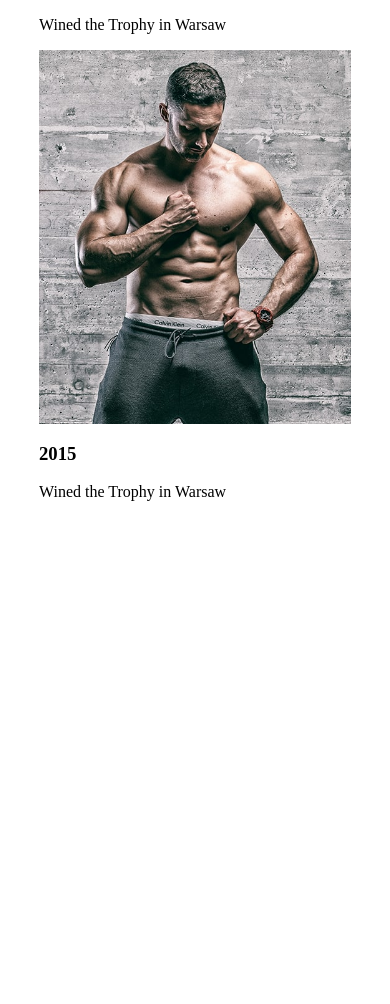
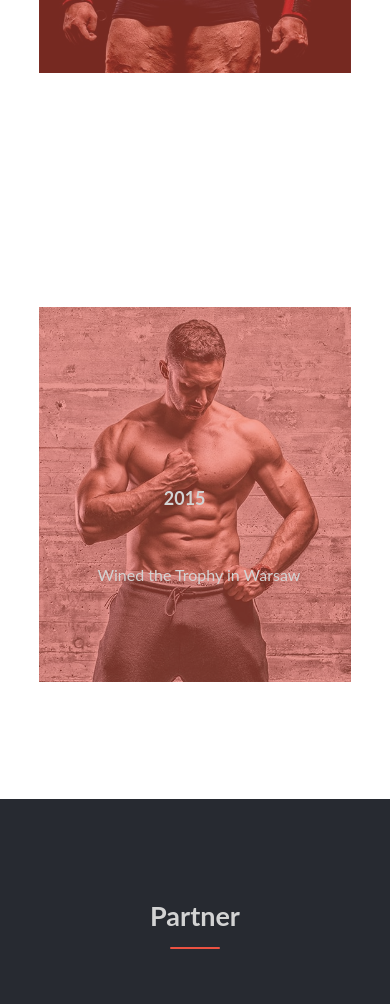
Before and after one commit to Rifat8080/mahadi_capstone_project_1, a website: page HTML pages/about.html in a window 390 px wide. Shown: the part 1525-2529 px from the top of the page. Before the commit the page ends 2074 px from the top, so only its background shows below. Drawn offline with Linux system fonts and the light colour scheme.

Commit message:
about mobile page done

```diff
--- a/HTML pages/about.html
+++ b/HTML pages/about.html
@@ -90,18 +90,47 @@
         <div class="winner-list">
 
            <article class="winner-specs">
-            <img src="/assets/img/team-1.jpg" alt="" class="winner-images">
+            <div class="overlay-winner">
+                <img src="/assets/img/team-1.jpg" alt="" class="winner-images">
+            </div>
             <h1 class="winner-year">2015</h1>
-            <p class="winner-place">Wined the Trophy in Warsaw</p>
+            <p class="winner-place">Wined the Trophy in London</p>
             </article>
 
             <article class="winner-specs">
+                <div class="overlay-winner">
             <img src="/assets/img/team-2.jpg" alt="" class="winner-images">
+            </div>
             <h1 class="winner-year">2015</h1>
             <p class="winner-place">Wined the Trophy in Warsaw</p>
             </article>
         </div>
     </div>
 </section>
+
+ <!-- Partner logos -->
+
+    <section class="flex-container-partner">
+        <div class="partner">
+            <h2>Partner</h2>
+        </div>
+        <span class="line-mobile-partner"></span>
+       <div class="partner-logos">
+        <img  class="p-logo" src="/assets/partner logos/1.png" alt="first partner">
+        <img class="p-logo" src="/assets/partner logos/2.png" alt="first partner">
+        <img class="p-logo" src="/assets/partner logos/3.png" alt="first partner">
+        <img class="p-logo" src="/assets/partner logos/4.png" alt="first partner">
+        <img class="p-logo" src="/assets/partner logos/5.png" alt="first partner">
+       </div>
+    </section>
+
+    <footer class="footer-section">
+        <div class="footer-div">
+          <a href="home.html" class="logo" class="footer-logo">
+          <h3>GYMSHRK</h3>
+        </a>
+        <p class="credits">2023 GYMSHRK Some Rights Reserved.</p>
+    </div>
+    </footer>
 </body>
 </html>
--- a/Stylesheets pages/about.css
+++ b/Stylesheets pages/about.css
@@ -199,13 +199,65 @@
 
 .winner-specs{
     padding: 0 10%;
+    margin: 30% 0;
+
 }
+
+
+
+.winner-year{
+    text-align: center;
+    margin-top: -50%;
+    margin-left: 32%;
+    font-family: var(--fonts);
+    color: var(--color-third);
+    position: absolute;
+    z-index: 2;
+    font-size: 18px;
+    display: flex;
+     justify-content: center;
+     align-items: center;
+
+}
+
+.winner-place{
+    text-align: center;
+    font-family: var(--fonts);
+    color: var(--color-third);
+    position: absolute;
+    z-index: 2;
+     margin-top: -30%;
+     margin-left: 15%;
+     line-break: auto;
+     display: flex;
+     justify-content: center;
+     align-items: center;
+
+}
+
 .winner-images{
     width: 100%;
     height: 100%;
     background-position: center;
-    background-color: rgba(236, 82,66);
+    background-size: cover;
     display: flex;
     justify-content: center;
     align-items: center;
+
 }
+
+.overlay-winner{
+    position: relative;
+}
+
+.overlay-winner::before{
+     content: "";
+  position: absolute;
+  top: 0;
+  left: 0;
+  width: 100%;
+  height: 100%;
+  background-color: rgba(236, 82, 66, 0.5); /* Adjust the opacity as needed */
+  z-index: 1;
+
+}
```
